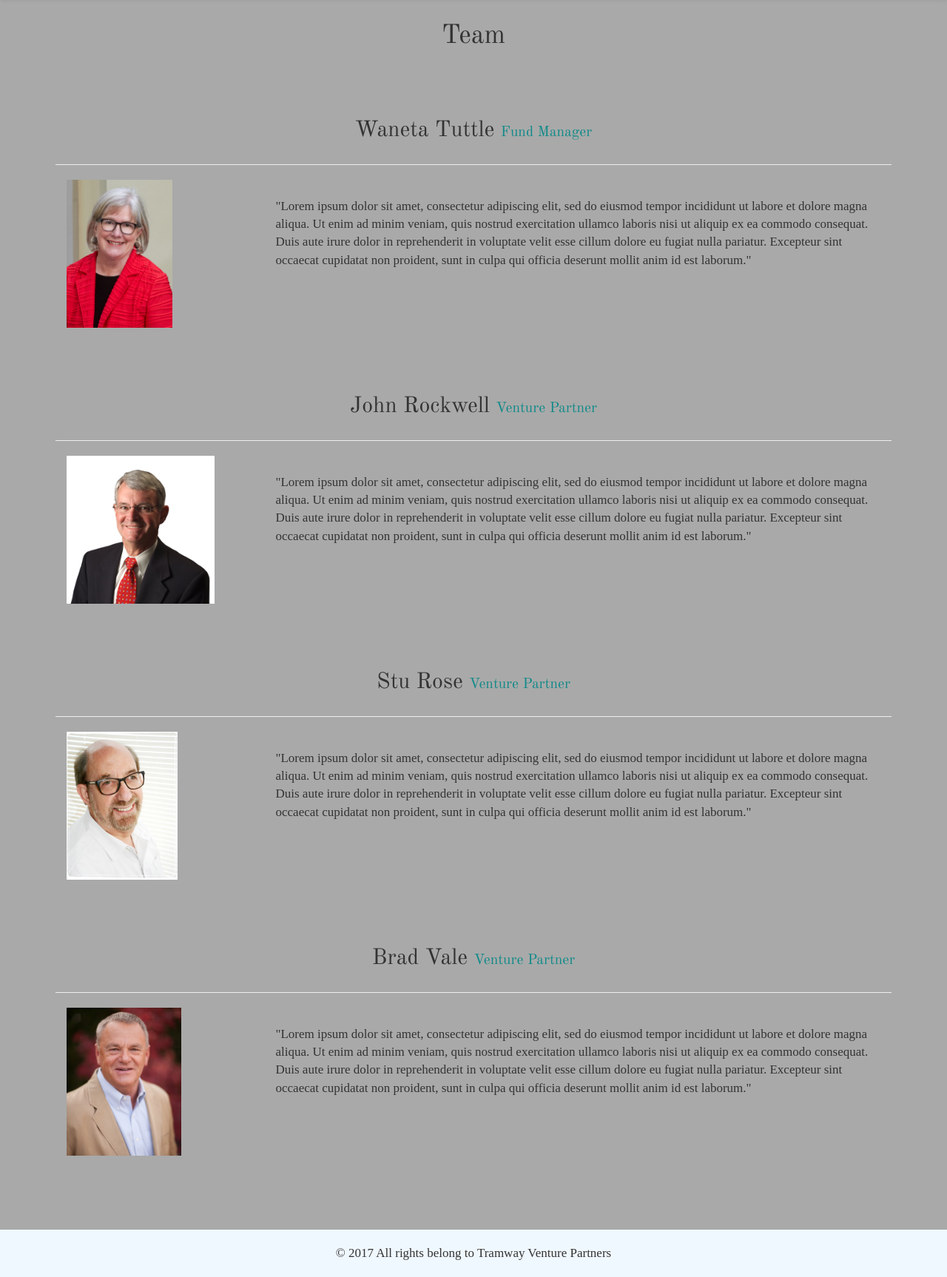
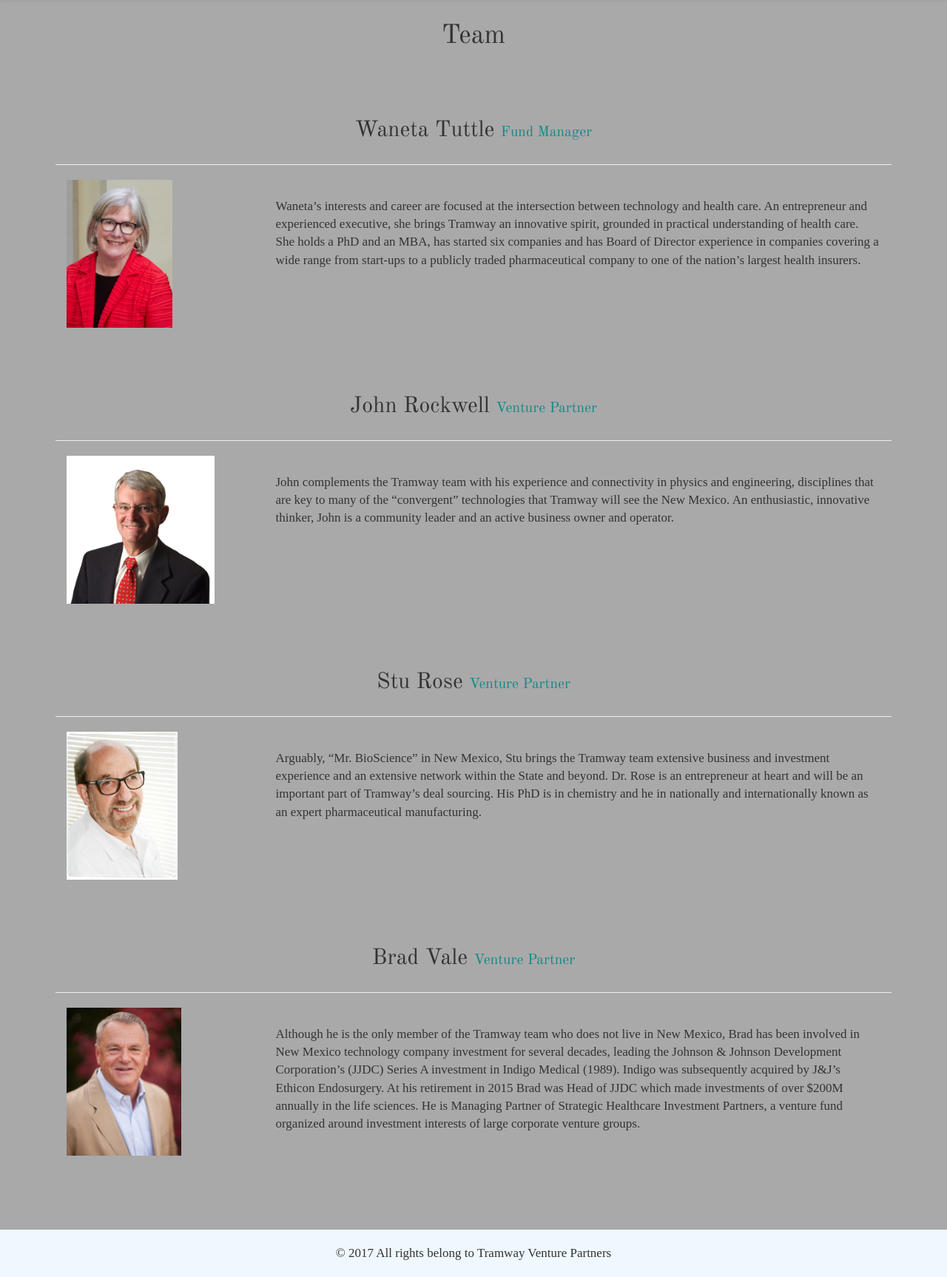
Before and after one commit to DanielleM565/tvp, a PHP site: page /team.php in a window 1280 px wide. Shown: the part 51-1777 px from the top of the page at 74% size. Run offline with PHP 8.4, Linux system fonts and the light colour scheme; some libraries are stand-ins or nearby versions; some web fonts are replaced.

Commit message:
added team's actual bios to about page

```diff
--- a/public_html/team.php
+++ b/public_html/team.php
@@ -88,7 +88,7 @@
 						<img class="img-responsive headshot" src="../public_html/images/waneta-img.jpg" alt="Image of Waneta Tuttle">
 					</div>
 					<div class="col-md-9">
-						<p><br>"Lorem ipsum dolor sit amet, consectetur adipiscing elit, sed do eiusmod tempor incididunt ut labore et dolore magna aliqua. Ut enim ad minim veniam, quis nostrud exercitation ullamco laboris nisi ut aliquip ex ea commodo consequat. Duis aute irure dolor in reprehenderit in voluptate velit esse cillum dolore eu fugiat nulla pariatur. Excepteur sint occaecat cupidatat non proident, sunt in culpa qui officia deserunt mollit anim id est laborum."</p>
+						<p><br>Waneta’s interests and career are focused at the intersection between technology and health care.  An entrepreneur and experienced executive, she brings Tramway an innovative spirit, grounded in practical understanding of health care.  She holds a PhD and an MBA, has started six companies and has Board of Director experience in companies covering a wide range from start-ups to a publicly traded pharmaceutical company to one of the nation’s largest health insurers.</p>
 					</div>
 				</div>
 			</div>
@@ -103,7 +103,7 @@
 						<img class="img-responsive headshot" src="../public_html/images/john-img.jpeg" alt="Image of John Rockwell">
 					</div>
 					<div class="col-md-9">
-						<p><br>"Lorem ipsum dolor sit amet, consectetur adipiscing elit, sed do eiusmod tempor incididunt ut labore et dolore magna aliqua. Ut enim ad minim veniam, quis nostrud exercitation ullamco laboris nisi ut aliquip ex ea commodo consequat. Duis aute irure dolor in reprehenderit in voluptate velit esse cillum dolore eu fugiat nulla pariatur. Excepteur sint occaecat cupidatat non proident, sunt in culpa qui officia deserunt mollit anim id est laborum."</p>
+						<p><br>John complements the Tramway team with his experience and connectivity in physics and engineering,  disciplines that are key to many of the “convergent” technologies that Tramway will see the New Mexico.  An enthusiastic, innovative thinker, John is a community leader and an active business owner and operator.</p>
 					</div>
 				</div>
 			</div>
@@ -117,7 +117,7 @@
 						<img class="img-responsive headshot" src="../public_html/images/stu-img.png" alt="Image of Stu Rose">
 					</div>
 					<div class="col-md-9">
-						<p><br>"Lorem ipsum dolor sit amet, consectetur adipiscing elit, sed do eiusmod tempor incididunt ut labore et dolore magna aliqua. Ut enim ad minim veniam, quis nostrud exercitation ullamco laboris nisi ut aliquip ex ea commodo consequat. Duis aute irure dolor in reprehenderit in voluptate velit esse cillum dolore eu fugiat nulla pariatur. Excepteur sint occaecat cupidatat non proident, sunt in culpa qui officia deserunt mollit anim id est laborum."</p>
+						<p><br>Arguably, “Mr. BioScience” in New Mexico, Stu brings the Tramway team extensive business and investment experience and an extensive network within the State and beyond.   Dr. Rose is an entrepreneur at heart and will be an important part of Tramway’s deal sourcing.  His PhD is in chemistry and he in nationally and internationally known as an expert pharmaceutical manufacturing.</p>
 					</div>
 				</div>
 			</div>
@@ -133,7 +133,7 @@
 						<img class="img-responsive headshot" src="../public_html/images/brad-img.jpg" alt="Image of Brad Vale">
 					</div>
 					<div class="col-md-9">
-						<p><br>"Lorem ipsum dolor sit amet, consectetur adipiscing elit, sed do eiusmod tempor incididunt ut labore et dolore magna aliqua. Ut enim ad minim veniam, quis nostrud exercitation ullamco laboris nisi ut aliquip ex ea commodo consequat. Duis aute irure dolor in reprehenderit in voluptate velit esse cillum dolore eu fugiat nulla pariatur. Excepteur sint occaecat cupidatat non proident, sunt in culpa qui officia deserunt mollit anim id est laborum."</p>
+						<p><br>Although he is the only member of the Tramway team who does not live in New Mexico, Brad has been involved in New Mexico technology company investment for several decades, leading the Johnson & Johnson Development Corporation’s (JJDC) Series A investment in Indigo Medical (1989).  Indigo was subsequently acquired by J&J’s Ethicon Endosurgery.   At his retirement in 2015 Brad was Head of JJDC which made investments of over $200M annually in the life sciences.  He is Managing Partner of Strategic Healthcare Investment Partners, a venture fund organized around investment interests of large corporate venture groups.</p>
 					</div>
 				</div>
 			</div>
```
